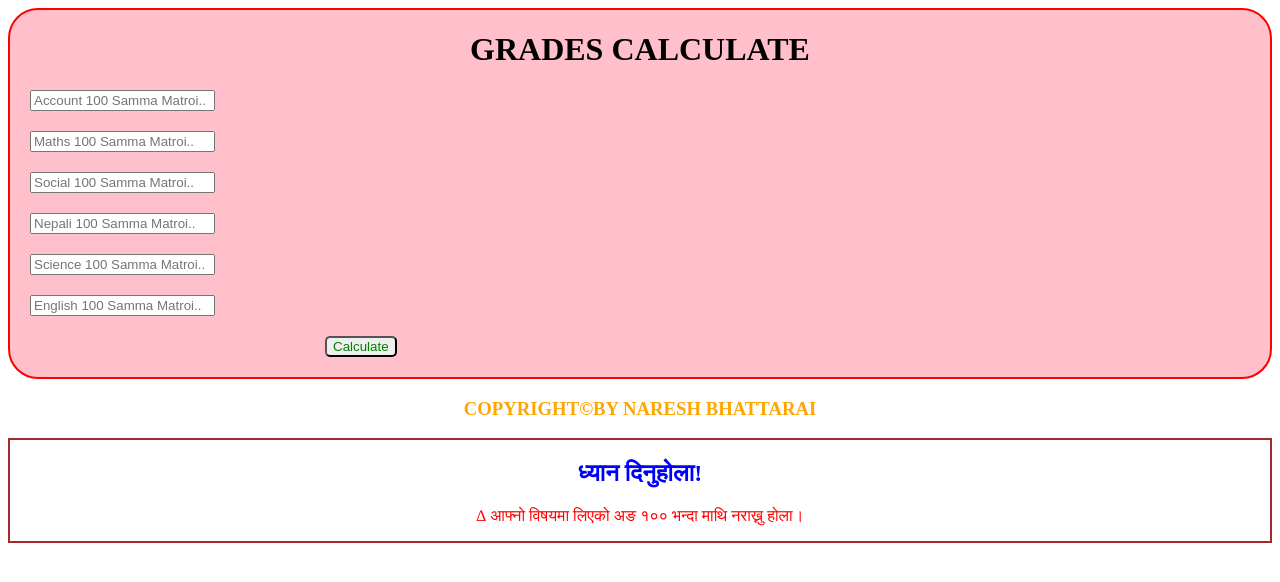
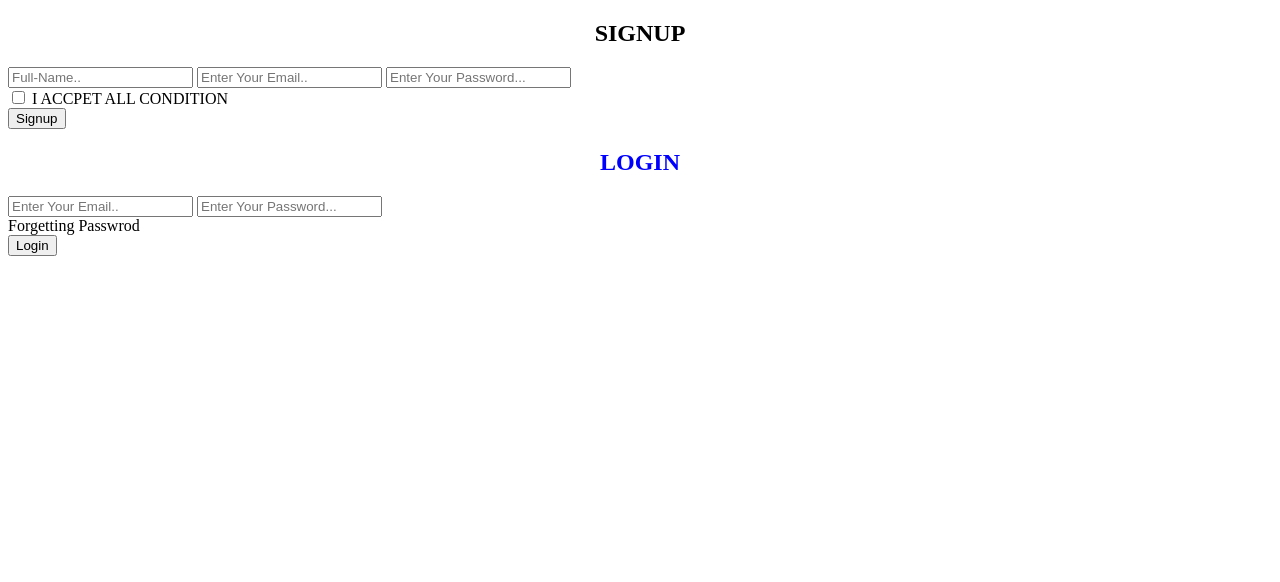
Before and after one commit to NareshBhattarai4/Grade-Calculate-, a plain HTML site: page index.html in a window 1280 px wide. Drawn offline with Linux system fonts and the light colour scheme.

Commit message:
Update index.html

```diff
--- a/index.html
+++ b/index.html
@@ -1,38 +1,52 @@
 <!DOCTYPE html>
-<html>
-
+<html lang="en">
 <head>
   <meta charset="UTF-8">
+  <meta http-equiv="X-UA-Compatible" content="IE=Edge">
   <meta name="viewport" content="width=device-width, initial-scale=1">
- <link rel="stylesheet" href="style.css">
- <script src="script.js"></script>
 
-  <title></title>
+  <title>HTML</title>
 
+  <!-- HTML -->
+
+
+  <!-- Custom Styles -->
+  <link rel="stylesheet" href="style.css">
 </head>
 
 <body>
-  <div class="edit">
-  <h1>
-    GRADES CALCULATE
-  </h1>
-  <div class="row">
-    <span>
- <input id="account" type="number" placeholder="Account 100 Samma Matroi..">
-    <input id="Maths" type="number" placeholder="Maths 100 Samma Matroi..">  <input id="Social" type="number" placeholder="Social 100 Samma Matroi..">  <input id="Nepali" type="number" placeholder="Nepali 100 Samma Matroi..">  <input id="Science" type="number" placeholder="Science 100 Samma Matroi.." >
-      <input id="English" type="number" placeholder="English 100 Samma Matroi..">
-      </span>
-      <button id="button" onclick="cal()">Calculate</button>
-      <p id="pub"></p>
+   <!-- Project -->
+   <section>
+   <div class="container" >
+   <form>
+     <h1 class="h1" >SIGNUP</h1>
+     <input type="text" placeholder="Full-Name.." required>
+     <input type="email" placeholder="Enter Your Email.." required >
+     <input type="password" placeholder="Enter Your Password..." required>
+   <div class="txt" >
+     <input type="checkbox" required>
+     I ACCPET ALL CONDITION
+     </div>
+     <button>Signup</button>
 
-  </div>
-  </div>
-  <h3>COPYRIGHT&COPY;BY NARESH BHATTARAI</h3>
- <div class="alert">
-  <h2>ध्यान दिनुहोला!</h2>
-  <p>∆ आफ्नो विषयमा लिएको अङ १०० भन्दा माथि नराख्नु होला।</p>
-</div>
+     </form>
+     <div class="login">
+         <form class="form" >
+     <h2 id="h2"  >LOGIN</h2>
 
+     <input type="email" placeholder="Enter Your Email.." required >
+     <input type="password" placeholder="Enter Your Password..." required>
+   <div class="txt" >
+
+     Forgetting Passwrod
+     </div>
+     <button class="button" >Login</button>
+     </form>
+   </div>
+   </div>
+   </section>
+
+
+  <script src="main.js"></script>
 </body>
-
 </html>
```
